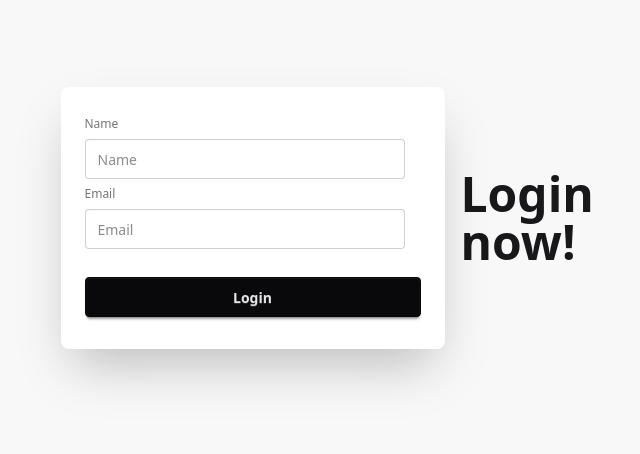
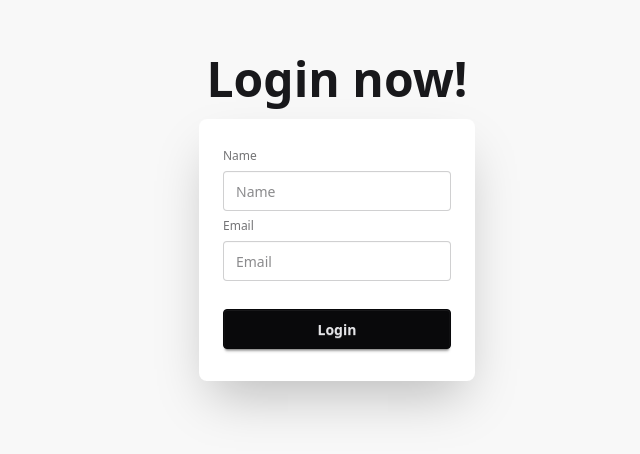
Before and after one commit to mdsheikhmohaimenulislam/Dashboard-client, a React (Vite) app: page / in a window 1280 px wide. Shown: the part 182-636 px from the top of the page, without its empty margins (303-943 px from the left). Built offline with nearby package versions, Linux system fonts and the light colour scheme.

Commit message:
deploy done

```diff
--- a/src/App.jsx
+++ b/src/App.jsx
@@ -10,7 +10,6 @@ function App() {
     const name = form.name.value;
     const email = form.email.value;
 
-    if (name && email) {
     toast.success("Successfully Login", {
       position: "top-right",
       autoClose: 5000,
@@ -22,16 +21,21 @@ function App() {
       theme: "light",
       transition: Bounce,
     });
+    if (name && email) {
       // Reset the form
       form.reset();
+    }
+
+      // Delay navigation until after toast
+    setTimeout(()=>{
       navigate("dashboard");
-    }
+    },3000)
   };
 
   return (
     <>
       <div className="hero bg-base-200 min-h-screen">
-        <div className="hero-content flex-col lg:flex-row-reverse">
+        <div className="hero-content flex-col">
           <div className="text-center lg:text-left">
             <h1 className="text-5xl font-bold">Login now!</h1>
           </div>
--- a/src/Dashboard.jsx
+++ b/src/Dashboard.jsx
@@ -17,7 +17,7 @@ export default function Dashboard() {
 
   if (!userData) return <div className="flex justify-center mt-60 "><span className="loading loading-dots loading-lg"></span></div>;
 
-  console.log(userData);
+  // console.log(userData);
 
   return (
     <div className="grid sm:grid-cols-1 gap-10 md:grid-cols-3 m-10">
--- a/src/DashboardCard.jsx
+++ b/src/DashboardCard.jsx
@@ -18,7 +18,7 @@ const DashboardCard = ({ data }) => {
           <div>
             <h3>🎁 Rewards & Unlockables</h3>
             <ul>
-              <li>🏅 Bronze Badge – Unlock at 1,000 BDT</li>
+              <li>🏅 Bronze Badge – Unlock at {data?.donations} BDT</li>
               <li>🥈 Silver Badge – Unlock at 2,000 BDT</li>
               <li>🥇 Gold Badge – Unlock at 3,000 BDT</li>
               <li>🎉 Exclusive Merch – Unlock at 5,000 BDT</li>
```
Also changed, not shown: 2 other files (tests, documents, lock files or other folders). Lines whose indentation alone changed are shown as unchanged.
